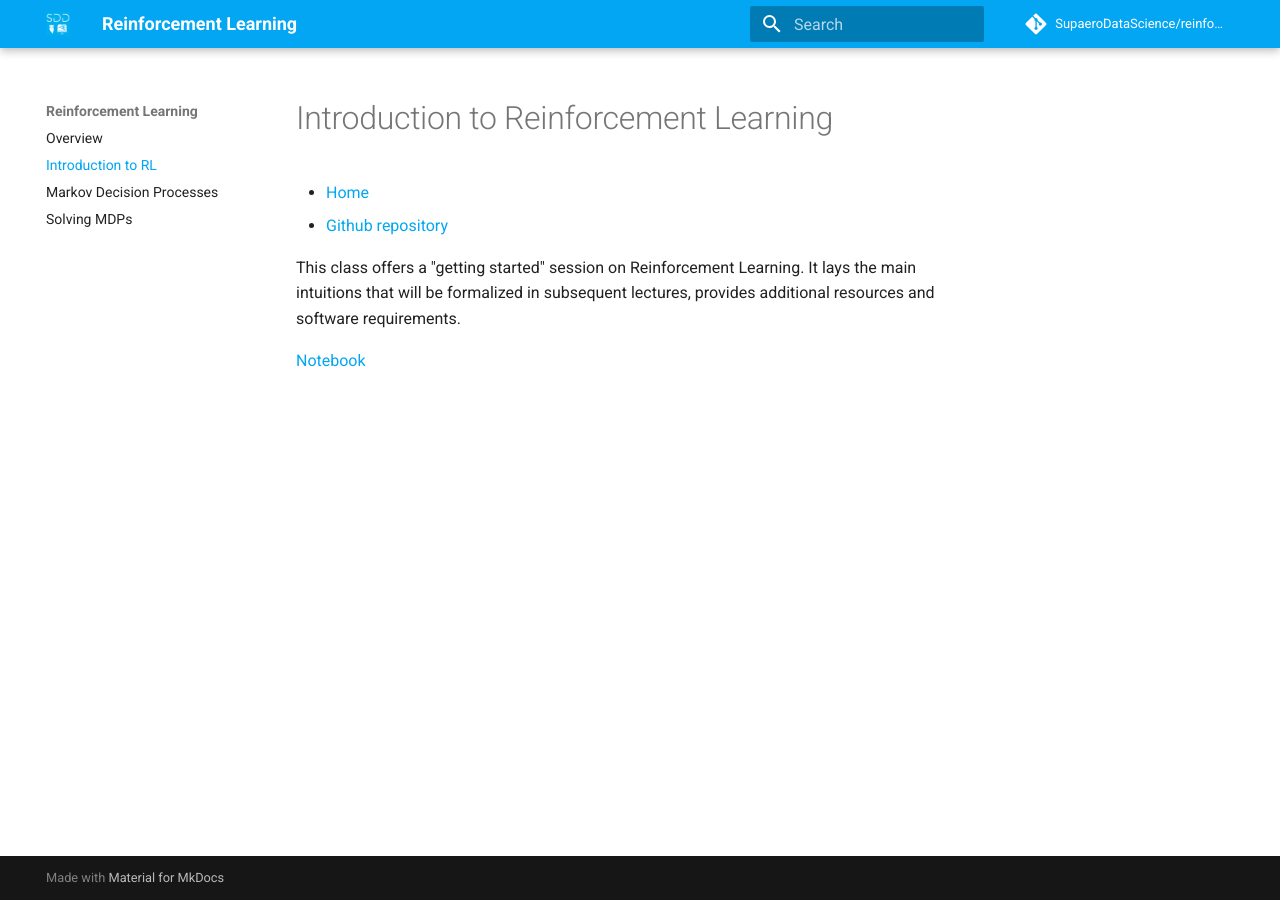
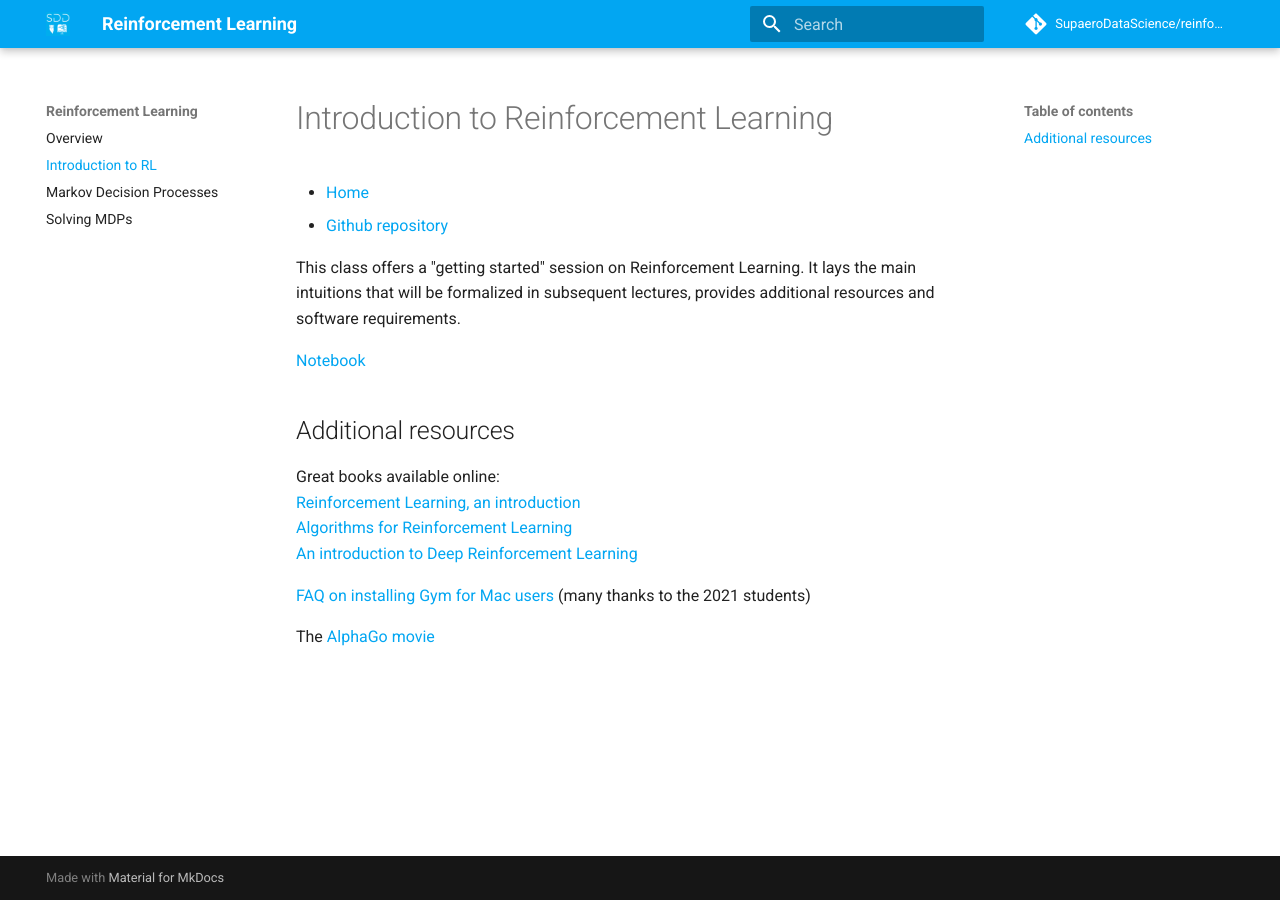
Before and after one commit to SupaeroDataScience/reinforcement-learning, an MkDocs documentation site: the page built from docs/intro.md, in a window 1280 px wide. Built offline with MkDocs 1.6.1 and Material for MkDocs 9.7.7, drawn with Linux system fonts in a browser that asks for light colours; comment, search, counter and statistics services are not loaded.

Commit message:
updated index.md and intro.md

```diff
--- a/docs/intro.md
+++ b/docs/intro.md
@@ -6,3 +6,14 @@
 This class offers a "getting started" session on Reinforcement Learning. It lays the main intuitions that will be formalized in subsequent lectures, provides additional resources and software requirements.
 
 [Notebook](https://github.com/SupaeroDataScience/reinforcement-learning/blob/master/notebooks/RL0%20-%20Introduction%20to%20Reinforcement%20Learning.ipynb)
+
+## Additional resources
+
+Great books available online:
+[Reinforcement Learning, an introduction](http://incompleteideas.net/book/the-book.html)
+[Algorithms for Reinforcement Learning](https://sites.ualberta.ca/~szepesva/RLBook.html)
+[An introduction to Deep Reinforcement Learning](https://arxiv.org/abs/1811.12560)
+
+[FAQ on installing Gym for Mac users](https://github.com/SupaeroDataScience/reinforcement-learning/blob/master/notebooks/extras/Install_RLclass_MacOS.md) (many thanks to the 2021 students)
+
+The [AlphaGo movie](https://www.youtube.com/watch?v=WXuK6gekU1Y)
```
Also changed, not shown: docs/index.md (+9 -0 lines).
